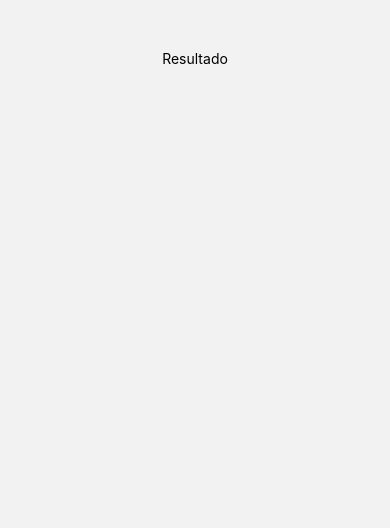
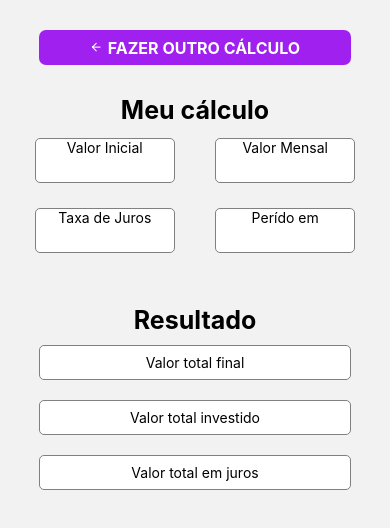
Before and after one commit to thegomdev/AppCalculadoras, a React Native app: screen /ResultadoJurosCompostos in a window 390 px wide. Shown: the top 528 px of the page. Built offline with nearby package versions, Linux system fonts and the light colour scheme.

Commit message:
Estruturando Resultado juros compostos

```diff
--- a/src/screens/Calculadora/index.js
+++ b/src/screens/Calculadora/index.js
@@ -72,7 +72,7 @@ const Calculadora = () => {
             <View style={styles.top}>
             <TouchableOpacity style={styles.voltarTop}
             onPress={() => navigation.navigate('Home')}>
-            <Feather name="corner-down-left" size={35} color="#A020F0" />
+            <Feather name="arrow-left" size={35} color="#A020F0" />
             </TouchableOpacity>
             <Text style={styles.textTop}>Calculadora</Text>
             </View>
--- a/src/screens/JurosCompostos/ResultadoJurosCompostos/index.js
+++ b/src/screens/JurosCompostos/ResultadoJurosCompostos/index.js
@@ -1,6 +1,7 @@
 import React from 'react';
 import { View, Text, StyleSheet, TouchableOpacity, Image } from 'react-native';
 import { useNavigation } from '@react-navigation/native';
+import { Feather } from '@expo/vector-icons';
 
 const ResultadoJurosCompostos = () => {
   const navigation = useNavigation();
@@ -8,8 +9,82 @@ const ResultadoJurosCompostos = () => {
   return (
     <View style={styles.container}>
 
+
+      <View style={styles.top}>
+        <View style={styles.newCalculo}>
+          <TouchableOpacity style={styles.newCalculoT} onPress={() => navigation.navigate('JurosCompostos')}>
+            <Feather name="arrow-left" size={13} color="#FFF" />
+            <Text style={styles.tituloNewCalc}>FAZER OUTRO CÁLCULO</Text>
+          </TouchableOpacity>
+        </View>
+      </View>
+
       <View style={styles.main}>
-      <Text style={styles.text1}>Resultado</Text>
+
+
+        {/* Calculos dentro do main */}
+        <View style={styles.calc}>
+          <Text style={styles.textCalculo}>Meu cálculo</Text>
+
+
+          <View style={styles.calculos}>
+
+
+            <View style={styles.valores}>
+
+              <View style={styles.calcInfo}>
+                <Text>Valor Inicial</Text>
+              </View>
+
+              <View style={styles.calcInfo}>
+                <Text>Valor Mensal</Text>
+              </View>
+
+            </View>
+
+
+            <View style={styles.valores}>
+
+              <View style={styles.calcInfo}>
+                <Text>Taxa de Juros</Text>
+              </View>
+
+              <View style={styles.calcInfo}>
+                <Text>Perído em</Text>
+              </View>
+
+            </View>
+
+
+          </View>
+
+        </View>
+
+        {/* Resultado dentro do main */}
+
+        <View style={styles.result}>
+
+          <Text style={styles.resultadoText}>Resultado</Text>
+
+          <View style={styles.valorTotal}>
+            <Text>Valor total final</Text>
+          </View>
+
+          <View style={styles.valorTotal}>
+            <Text>Valor total investido</Text>
+          </View>
+
+          <View style={styles.valorTotal}>
+            <Text>Valor total em juros</Text>
+          </View>
+
+        </View>
+
+
+
+
+
+
       </View>
 
     </View>
@@ -20,10 +95,100 @@ const styles = StyleSheet.create({
   container: {
     flex: 1,
     alignItems: 'center',
+    width: '100%',
+
+  },
+
+  top: {
+    width: '100%',
+    marginTop: 30,
+    alignItems: 'center',
+  },
+
+  newCalculo: {
+    width: '100%',
+    height: 35,
+    alignItems: 'center',
+  },
+
+  newCalculoT: {
+    flexDirection: 'row',
+    height: 35,
+    alignItems: 'center',
+    width: '80%',
+    backgroundColor: '#A020F0',
+    borderRadius: 7,
+    justifyContent: 'center'
+  },
+
+  tituloNewCalc: {
+    color: '#FFF',
+    fontWeight: 'bold',
+    marginLeft: 5,
+    fontSize: 16,
   },
 
   main: {
-    marginTop: 50,
+    marginTop: 30,
+    width: '100%',
+    alignItems: 'center',
+  },
+
+  calc: {
+    width: '90%',
+    alignItems: 'center',
+  },
+
+  textCalculo: {
+    fontSize: 25,
+    fontWeight: 'bold',
+  },
+
+  calculos: {
+    width: '100%',
+    alignItems: 'center',
+  },
+
+  valores: {
+    width: '100%',
+    alignItems: 'center',
+    flexDirection: 'row',
+    justifyContent: 'center',
+    height: 70,
+  },
+
+  calcInfo: {
+    width: '40%',
+    backgroundColor: '#FFFF',
+    height: 45,
+    alignItems: 'center',
+    borderRadius: 5,
+    margin: 20,
+    borderWidth: 1,
+    borderColor: '#808080',
+  },
+
+  result: {
+    width: '100%',
+    alignItems: 'center',
+    marginTop: 40,
+  },
+
+  resultadoText: {
+    fontSize: 25,
+    fontWeight: 'bold',
+  },
+
+  valorTotal: {
+    width: '80%',
+    backgroundColor: '#FFFF',
+    margin: 10,
+    height: '18%',
+    borderRadius: 5,
+    borderWidth: 1,
+    borderColor: '#808080',
+    alignItems: 'center',
+    padding: 8,
   },
 
 
--- a/src/screens/JurosCompostos/index.js
+++ b/src/screens/JurosCompostos/index.js
@@ -44,7 +44,7 @@ const JurosCompostos = () => {
       <View style={styles.top}>
         <TouchableOpacity style={styles.voltarTop}
           onPress={() => navigation.navigate('Home')}>
-          <Feather name="corner-down-left" size={35} color="#FFF" />
+          <Feather name="arrow-left" size={35} color="#FFF" />
         </TouchableOpacity>
         <Text style={styles.textTop}>Simulador de Juros Compostos</Text>
       </View>
@@ -57,8 +57,8 @@ const JurosCompostos = () => {
           <Text style={styles.titulo}>Valor inicial</Text>
 
           <View style={styles.input}>
-            <View style={styles.crifrao}>
-              <Feather name="dollar-sign" size={25} color="#A020F0" style={styles.crifrao2} />
+            <View style={styles.cifrao}>
+              <Feather name="dollar-sign" size={25} color="#FFF" style={styles.cifrao2} />
             </View>
 
             <TextInput style={styles.textImput}
@@ -78,8 +78,8 @@ const JurosCompostos = () => {
           <Text style={styles.titulo}>Valor mensal</Text>
 
           <View style={styles.input}>
-            <View style={styles.crifrao}>
-              <Feather name="dollar-sign" size={25} color="#A020F0" style={styles.crifrao2} />
+            <View style={styles.cifrao}>
+              <Feather name="dollar-sign" size={25} color="#FFF" style={styles.cifrao2} />
             </View>
 
             <TextInput style={styles.textImput}
@@ -173,15 +173,16 @@ const styles = StyleSheet.create({
   container: {
     flex: 1,
     alignItems: 'center',
-    backgroundColor: '#A020F0'
+    backgroundColor: '#F8F8FF'
   },
 
   top: {
     marginTop: 40,
     width: '100%',
-    height: '5%',
+    height: '10%',
     flexDirection: "row",
     alignItems: 'center',
+    backgroundColor: '#A020F0'
   },
 
   voltarTop: {
@@ -224,12 +225,15 @@ const styles = StyleSheet.create({
     justifyContent: "center",
   },
 
-  crifrao: {
+  cifrao: {
     borderWidth: 1,
     padding: 3,
+    width: '13%',
+    alignItems: 'center',
+    backgroundColor: '#A020F0',
   },
 
-  crifrao2: {
+  cifrao2: {
     marginTop: 3,
   },
 
@@ -243,7 +247,7 @@ const styles = StyleSheet.create({
 
   textImputPeriodo: {
     borderWidth: 1,
-    width: '50%',
+    width: '53%',
     fontSize: 18,
     padding: 10,
     height: 40,
@@ -274,6 +278,7 @@ const styles = StyleSheet.create({
     borderRadius: 30,
     alignItems: 'center',
     padding: 12,
+    marginLeft: 10,
   },
 
   calcularText: {
```
